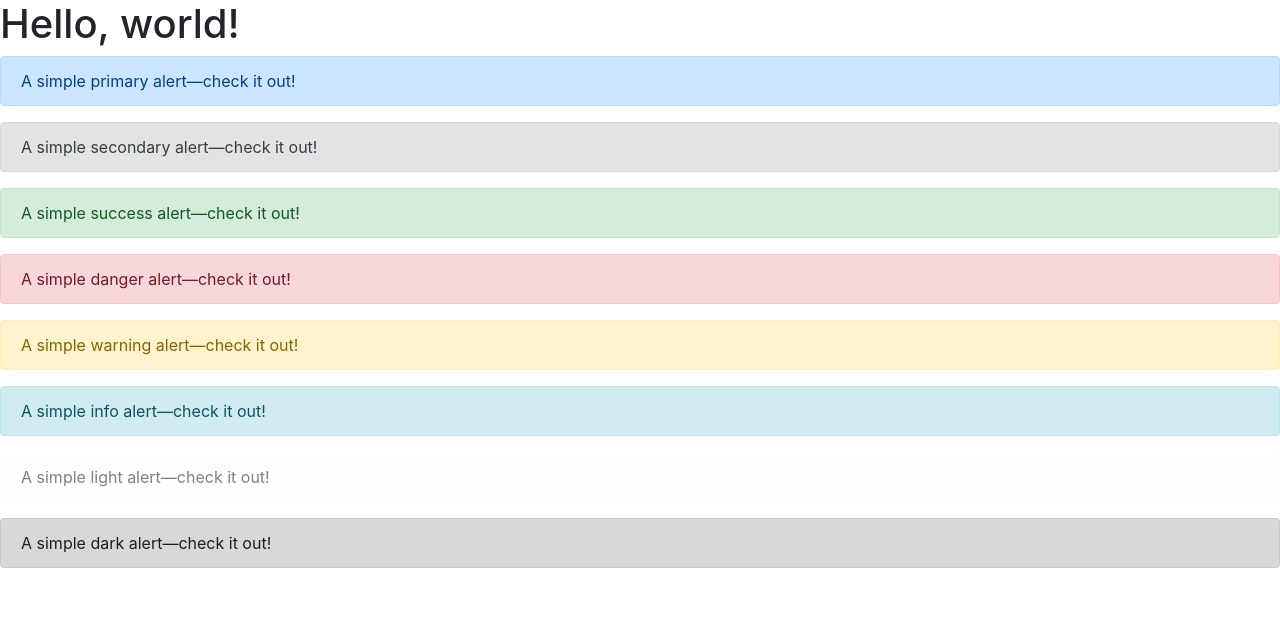
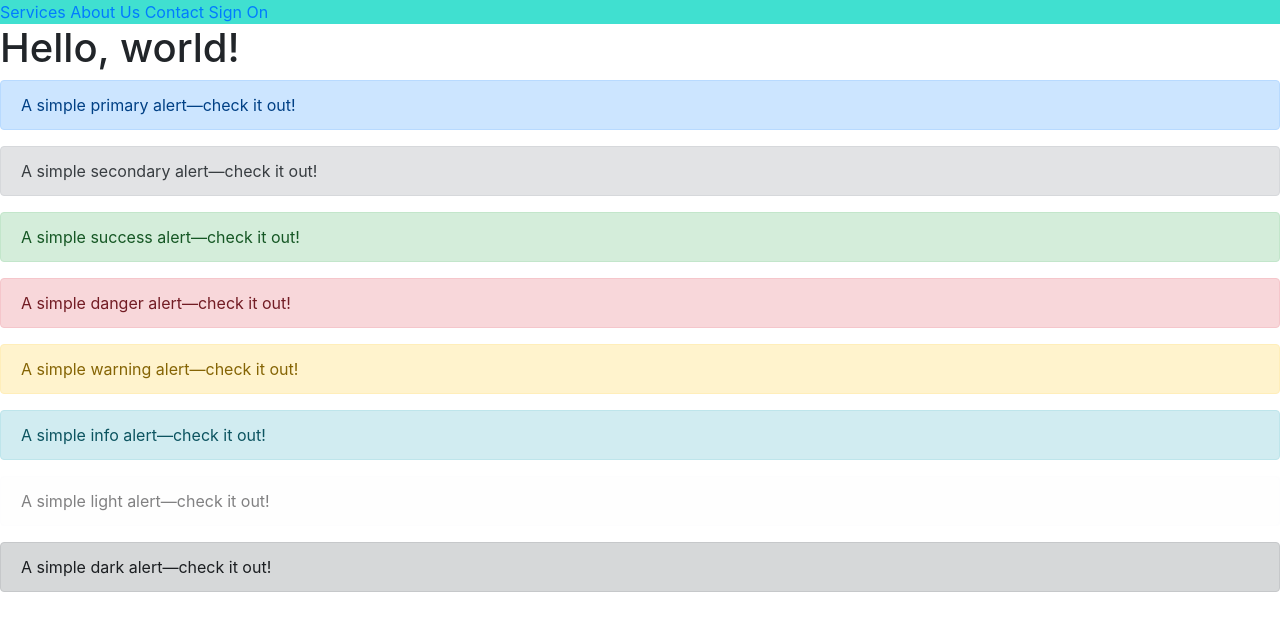
Before and after one commit to adiaz490/personal-website, a plain HTML site: page index.htm in a window 1280 px wide. Drawn offline with nearby package versions, Linux system fonts and the light colour scheme.

Commit message:
Added Header and CSS

```diff
--- /dev/null
+++ b/Stylesheet.css
@@ -0,0 +1,4 @@
+Header
+{
+	background-color:rgba(64, 224, 208)
+}
--- a/index.htm
+++ b/index.htm
@@ -7,10 +7,16 @@
 
     <!-- Bootstrap CSS -->
     <link rel="stylesheet" href="https://stackpath.bootstrapcdn.com/bootstrap/4.4.1/css/bootstrap.min.css" integrity="sha384-Vkoo8x4CGsO3+Hhxv8T/Q5PaXtkKtu6ug5TOeNV6gBiFeWPGFN9MuhOf23Q9Ifjh" crossorigin="anonymous">
+	<link rel="stylesheet" href="stylesheet.css">
 
     <title>Hello, world!</title>
   </head>
   <body>
+	<div class="header">
+		<header>
+			<a href="">Services</a> <a href="">About Us</a> <a href="">Contact</a> <a href="">Sign On</a>
+		</header>
+	</div>
     <h1>Hello, world!</h1>
     <div class="alert alert-primary" role="alert">
       A simple primary alert—check it out!
```
